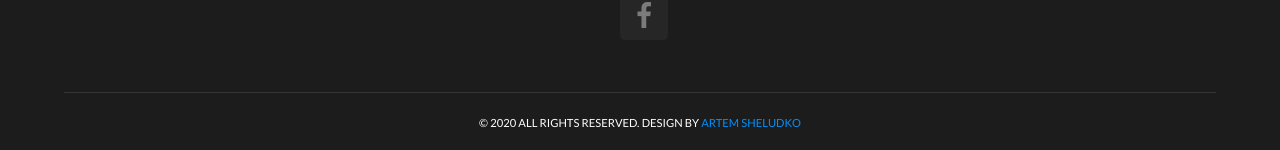
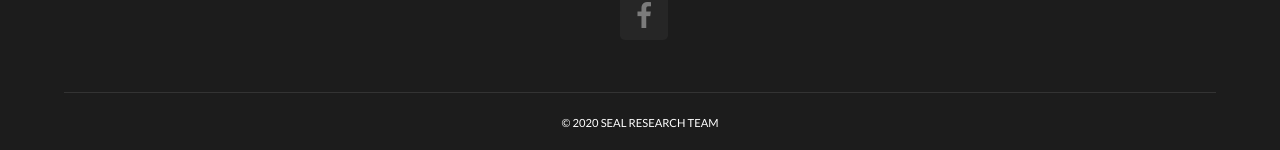
Before and after one commit to seal-lab/blog-SEAL, a Jekyll site: the page built from index.html, in a window 1280 px wide. Shown: the part 1789-1939 px from the top of the page. Built offline with Jekyll 4.4.1, drawn with Linux system fonts in a browser that asks for light colours; the list of posts is cut into pages by our own code.

Commit message:
Update copyright

```diff
--- a/_includes/footer.html
+++ b/_includes/footer.html
@@ -3,7 +3,7 @@
   <div class="wrapper">
     {% include social_footer.html %}
     <div class="copyright">
-      <p>&copy; {{site.time | date: '%Y'}} All rights reserved. Design by <a href="https://artemsheludko.github.io" target="_blank">Artem Sheludko</a></p>
+      <p>&copy; {{site.time | date: '%Y'}} SEAL Research Team</a></p>
     </div>
   </div>
 </footer> <!-- End Section Footer -->
```
